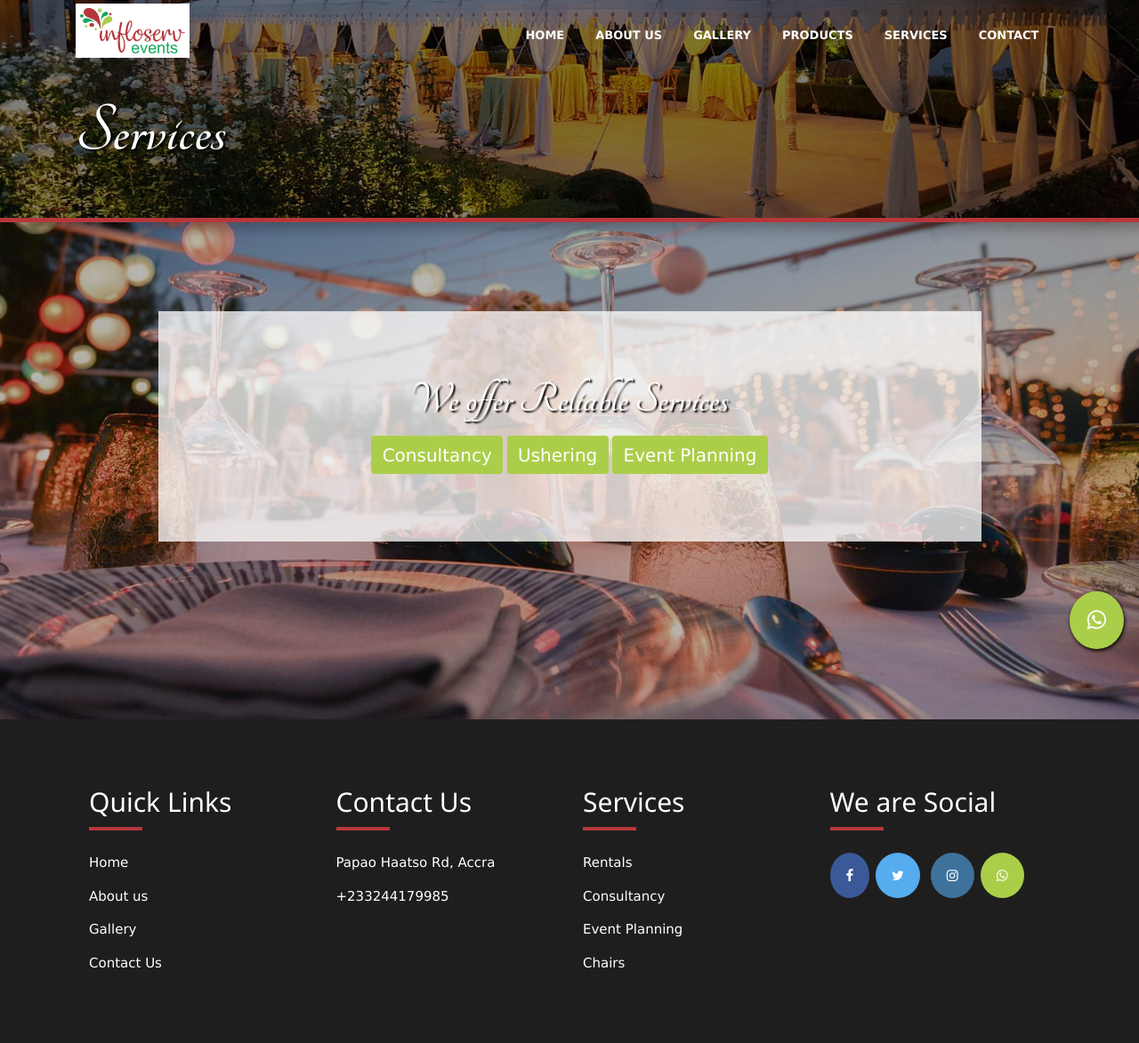
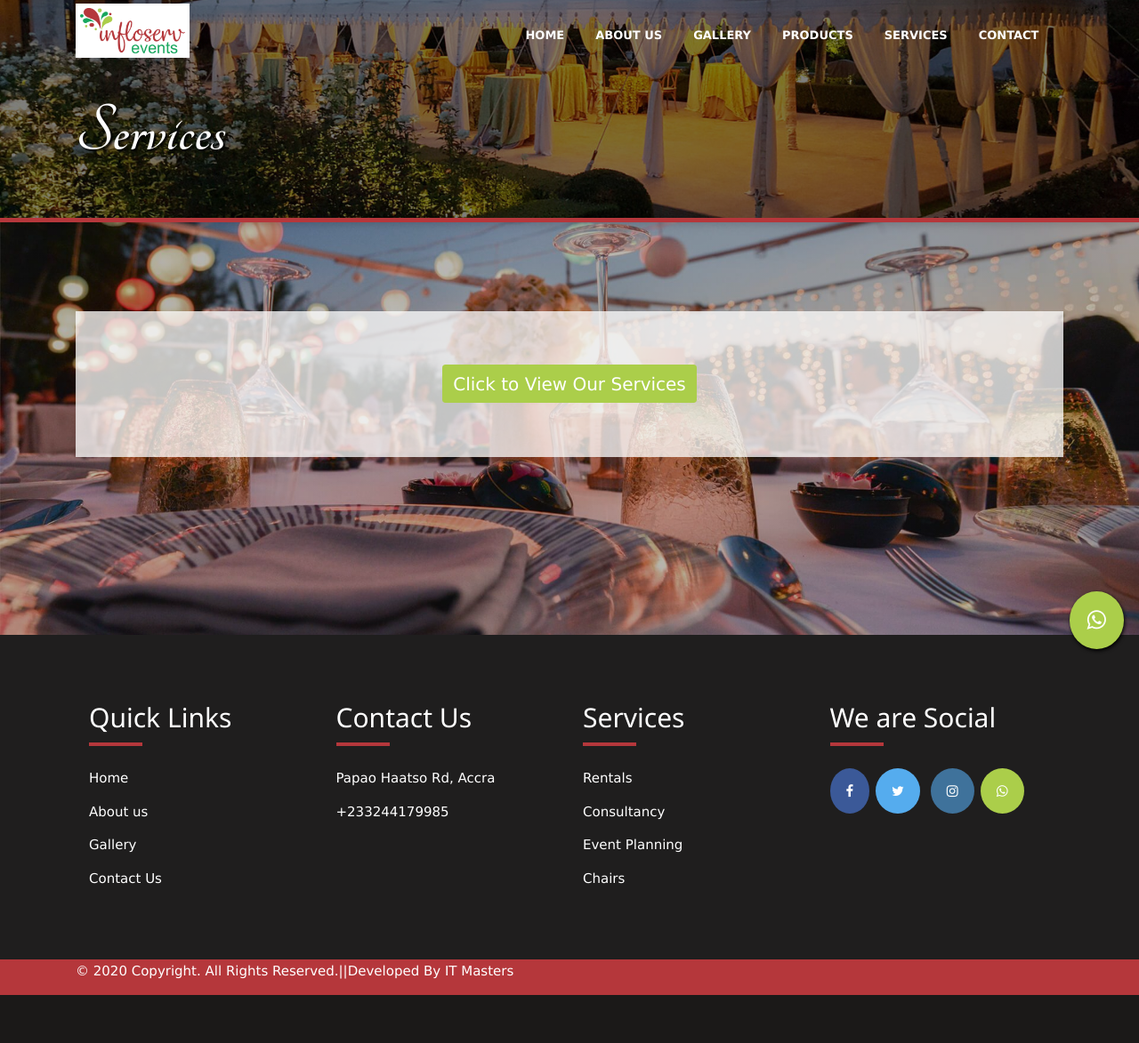
Before and after one commit to HC-bentill/InfloServe, a PHP site: page /services.php in a window 1280 px wide. Shown: the top 1173 px of the page at 89% size. After the commit the page ends 1119 px from the top, so only its background shows below. Run offline with PHP 8.4, Linux system fonts and the light colour scheme.

Commit message:
Update services.php

```diff
--- a/services.php
+++ b/services.php
@@ -22,17 +22,7 @@
 <section class="event-planning">
   <div class="container">
     <div class="row event-planning-content text-center">
-      <div class="col-md-10 white-opacity">
-        <h1>We offer Reliable Services</h1>
-          <a
-            class="btn accordion-btn"
-            data-toggle="collapse"
-            href="#multiCollapseExample1"
-            role="button"
-            aria-expanded="false"
-            aria-controls="multiCollapseExample1"
-            >Consultancy</a
-          >
+      <div class="col-md-12 white-opacity">
         <button
           class="btn accordion-btn"
           type="button"
@@ -41,48 +31,45 @@
           aria-expanded="false"
           aria-controls="multiCollapseExample2"
         >
-            Ushering
+          Click to View Our Services
         </button>
-           <button
-            class="btn accordion-btn"
-            type="button"
-            data-toggle="collapse"
-            data-target="#multiCollapseExample3"
-            aria-expanded="false"
-            aria-controls="multiCollapseExample3"
-          >
-            Event Planning
-          </button>
-
-        </p>
         <div class="row">
-          <div class="col">
-            <div class="collapse multi-collapse" id="multiCollapseExample1">
-              <div class="card card-body">
-                Anim pariatur cliche reprehenderit, enim eiusmod high life
-                accusamus terry richardson ad squid. Nihil anim keffiyeh
-                helvetica, craft beer labore wes anderson cred nesciunt sapiente
-                ea proident.
-              </div>
-            </div>
-          </div>
           <div class="col">
             <div class="collapse multi-collapse" id="multiCollapseExample2">
               <div class="card card-body">
-                Anim pariatur cliche reprehenderit, enim eiusmod high life
-                accusamus terry richardson ad squid. Nihil anim keffiyeh
-                helvetica, craft beer labore wes anderson cred nesciunt sapiente
-                ea proident.
+                <ul class="w3-ul w3-card-4">
+                  <li class="w3-bar">
+                    <div class="w3-bar-item">
+                      <span class="w3-large">Party rentals</span><br />
                     </div>
+                  </li>
+                  <li class="w3-bar">
+                    <div class="w3-bar-item">
+                      <span class="w3-large">Event planning </span><br />
                     </div>
+                  </li>
+
+                  <li class="w3-bar">
+                    <div class="w3-bar-item">
+                      <span class="w3-large">Event setups</span><br />
                     </div>
-          <div class="col">
-            <div class="collapse multi-collapse" id="multiCollapseExample3">
-              <div class="card card-body">
-                Anim pariatur cliche reprehenderit, enim eiusmod high life
-                accusamus terry richardson ad squid. Nihil anim keffiyeh
-                helvetica, craft beer labore wes anderson cred nesciunt sapiente
-                ea proident.
+                  </li>
+                  <li class="w3-bar">
+                    <div class="w3-bar-item">
+                      <span class="w3-large">Garden weddings</span><br />
+                    </div>
+                  </li>
+                  <li class="w3-bar">
+                    <div class="w3-bar-item">
+                      <span class="w3-large">Church weddings</span><br />
+                    </div>
+                  </li>
+                  <li class="w3-bar">
+                    <div class="w3-bar-item">
+                      <span class="w3-large">Corporate events etc.</span><br />
+                    </div>
+                  </li>
+                </ul>
               </div>
             </div>
           </div>
```
Lines whose indentation alone changed are shown as unchanged.
